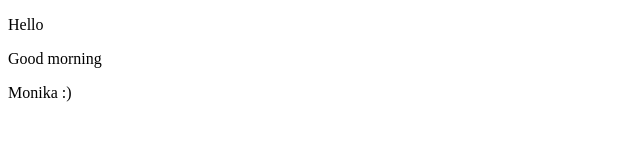
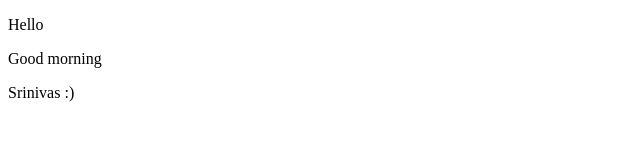
Before and after one commit to Srinivas2295/hello-world, a plain HTML site: page index.html in a window 1280 px wide. Shown: the full height of the page, 0-640 px from the left. Drawn offline with Linux system fonts and the light colour scheme.

Commit message:
Update index.html

```diff
--- a/index.html
+++ b/index.html
@@ -11,7 +11,7 @@
 
 <p>Good morning</p>
 
-<p>Monika  :) </p>
+<p>Srinivas  :) </p>
 
 
 </body>
```
